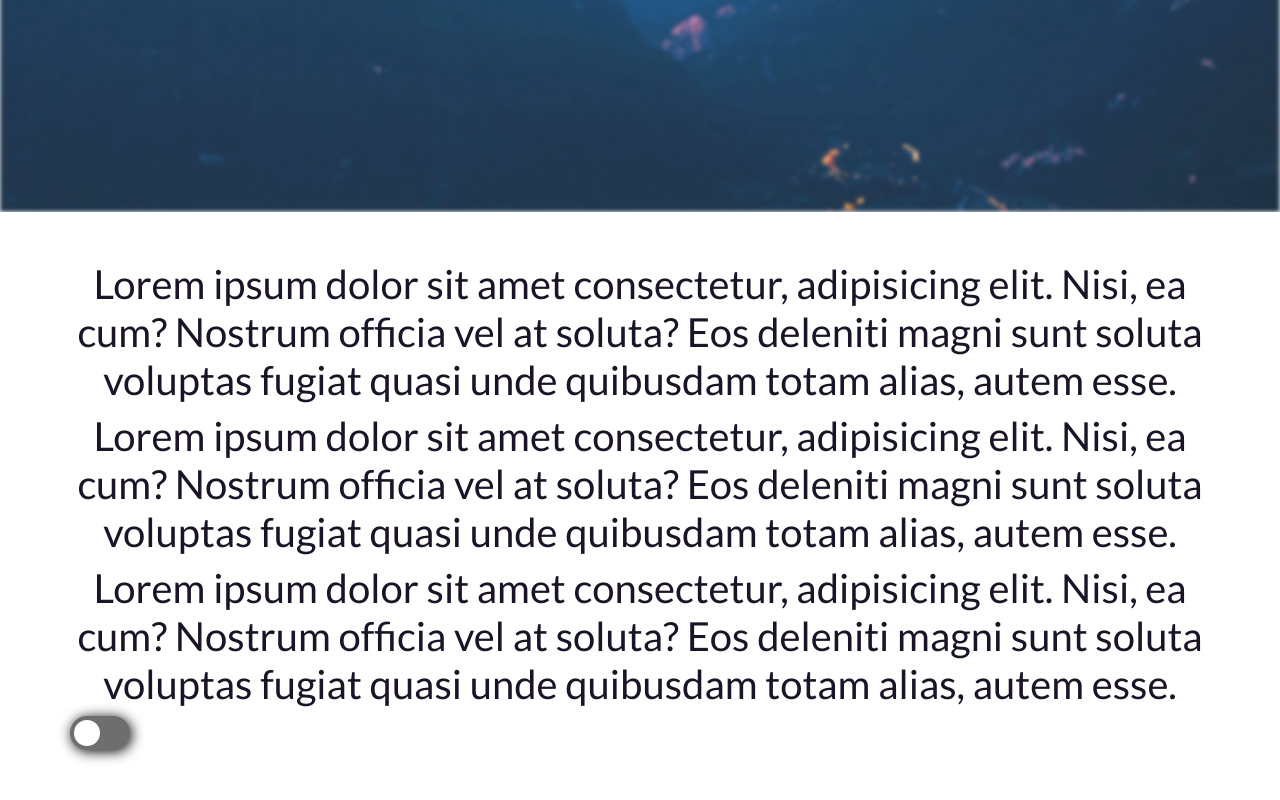
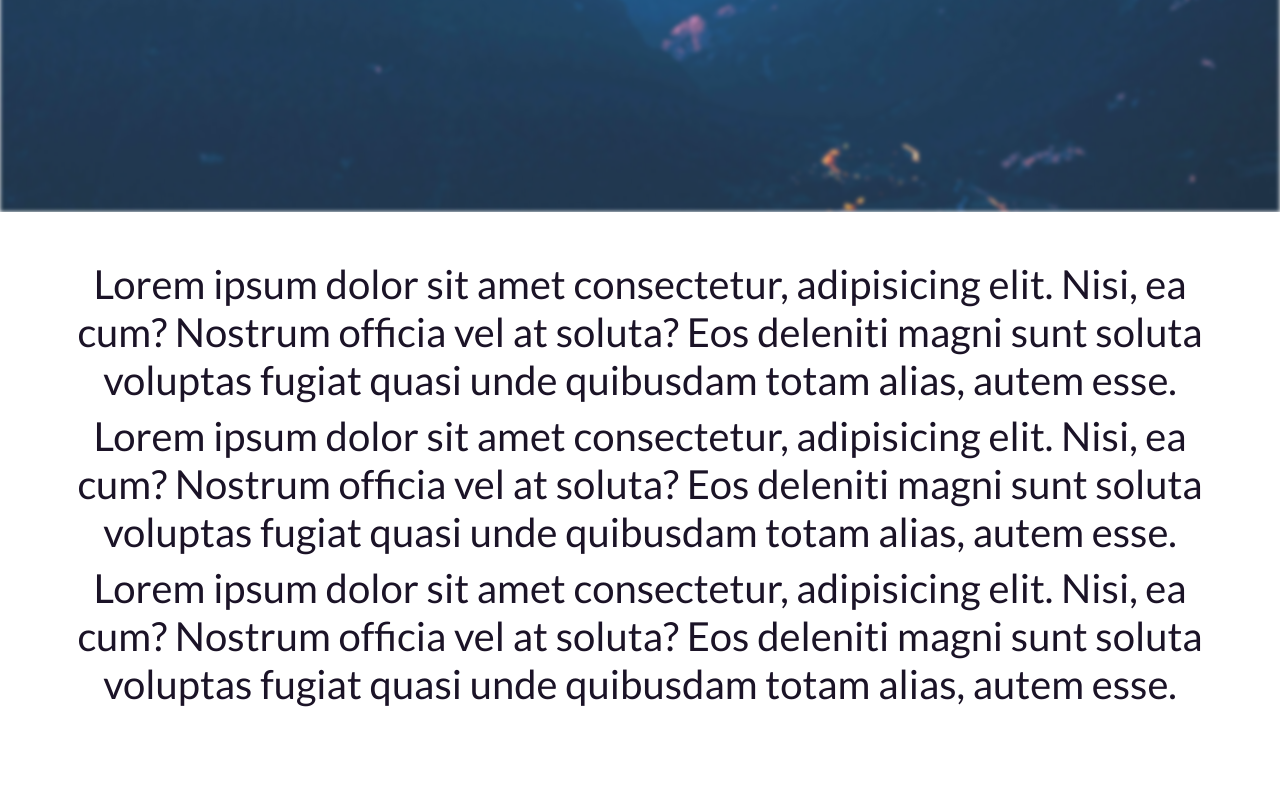
Before and after one commit to SamuelAraag/Bootstrap_Tema-modo-escuro, a plain HTML site: page index.html in a window 1280 px wide. Shown: the part 588-1388 px from the top of the page. After the commit the page ends 1352 px from the top, so only its background shows below. Drawn offline with Linux system fonts and the light colour scheme.

Commit message:
adicionando efeitos

```diff
--- a/index.html
+++ b/index.html
@@ -27,7 +27,7 @@
 
 		<label class="animate__animated animate__fadeInUp animate__slower switch">
 			<input type="checkbox">
-			<span class="slider round " onclick="toggle()"></span>
+			<span class="slider round" onclick="toggle()"></span>
 		</label>
 	</div>
 
@@ -39,10 +39,6 @@
 				Eos deleniti magni sunt soluta voluptas fugiat quasi unde quibusdam totam alias, autem esse.</h1>
 			<h1>Lorem ipsum dolor sit amet consectetur, adipisicing elit. Nisi, ea cum? Nostrum officia vel at soluta?
 				Eos deleniti magni sunt soluta voluptas fugiat quasi unde quibusdam totam alias, autem esse.</h1>
-			<label class="animate__animated animate__fadeInUp animate__slower switch">
-				<input type="checkbox">
-				<span class="slider round " onclick="toggle()"></span>
-			</label>
 		</div>
 	</div>
 	<script>
```
